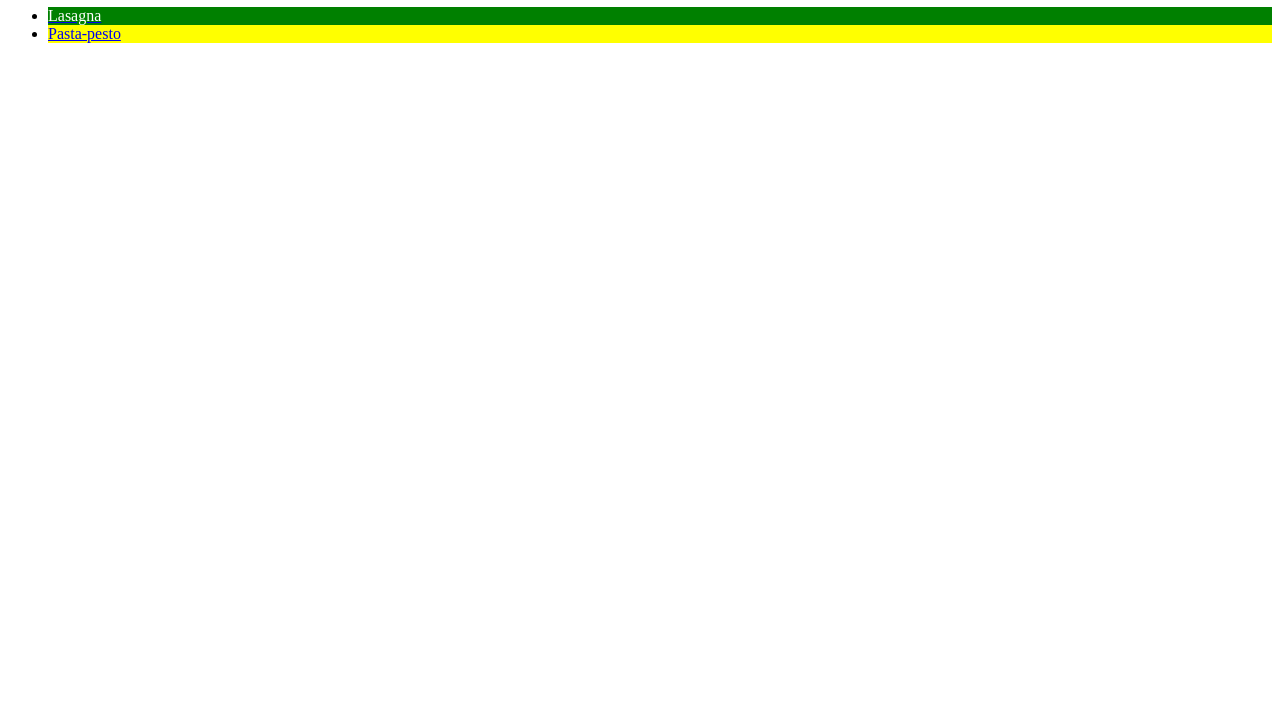
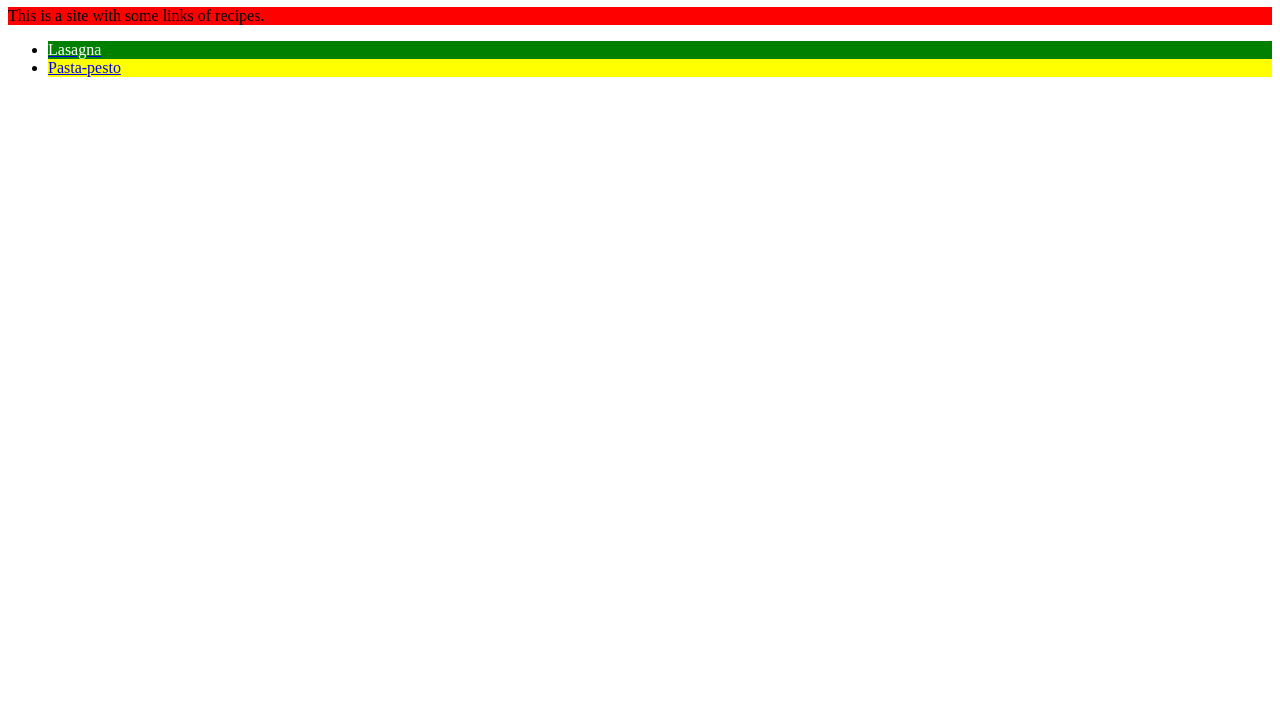
Before and after one commit to Apoll0nsLyre/odin-recipes, a plain HTML site: page index.html in a window 1280 px wide. Shown: the part 73-800 px from the top of the page. Drawn offline with Linux system fonts and the light colour scheme.

Commit message:
update html and css

```diff
--- a/index.html
+++ b/index.html
@@ -15,6 +15,7 @@
             color: black;
         }
     </style>
+    <p>This is a site with some links of recipes.</p>
     <ul>
     <li><a href="recipes/lasagna.html"><div style="color: white; background-color: green;">Lasagna</div></a></li>
     <li class="recipes"><a href="recipes/pasta-pesto.html">Pasta-pesto</a></li>
--- a/styles.css
+++ b/styles.css
@@ -2,3 +2,7 @@ h1 {
     background-color: red;
     color: white;
 }
+p {
+    background-color: red;
+    color:black;
+}
```
